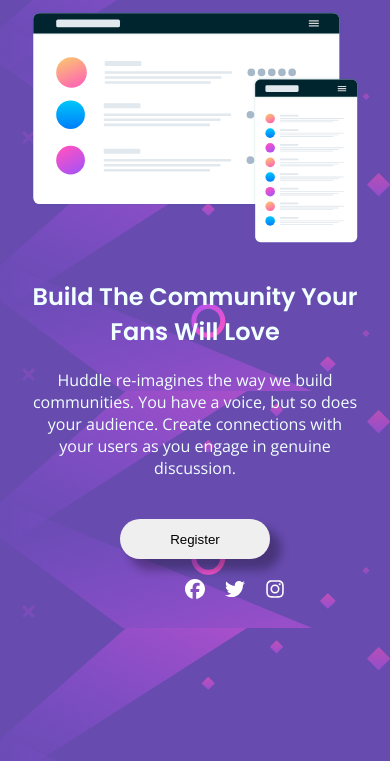
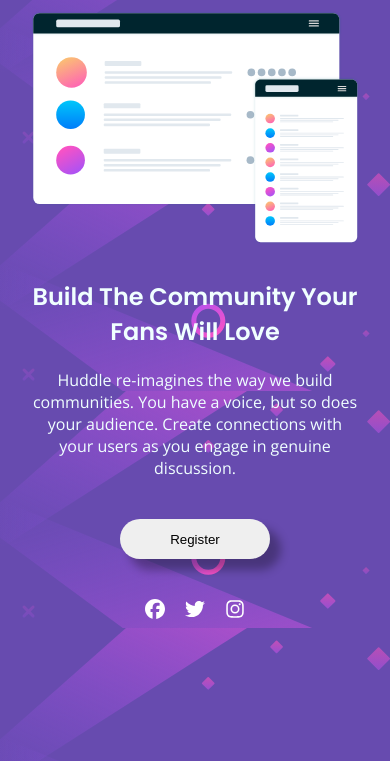
Before and after one commit to Edgardo9/frontendmentor-desafio001, a plain HTML site: page index.html in a window 390 px wide. Shown: the part 83-844 px from the top of the page. Drawn offline with nearby package versions, Linux system fonts and the light colour scheme.

Commit message:
correccion tamaños width

```diff
--- a/css/style.css
+++ b/css/style.css
@@ -73,16 +73,14 @@
 }
 
 .attribution {
-    color: azure;
-    width: 100%;
+    display: flex;
+    justify-content: flex-end;
 }
 
 .attribution__socialmedia {
     display: flex;
     flex-direction: row;
     gap:20px;
-    padding: 0 40px;
-    width: 100px;
     margin-left: auto;
     margin-right: 10px;
 }
@@ -97,7 +95,7 @@
         display: grid;
         grid-template-columns: 1fr;
         gap: 30px;
-        place-items: center
+        place-items: center;
     }
 
     .header__picture {
@@ -118,6 +116,6 @@
     }
 
     .attribution__socialmedia {
-        margin: auto;
+        margin: 20px auto;
     }
 }
```
